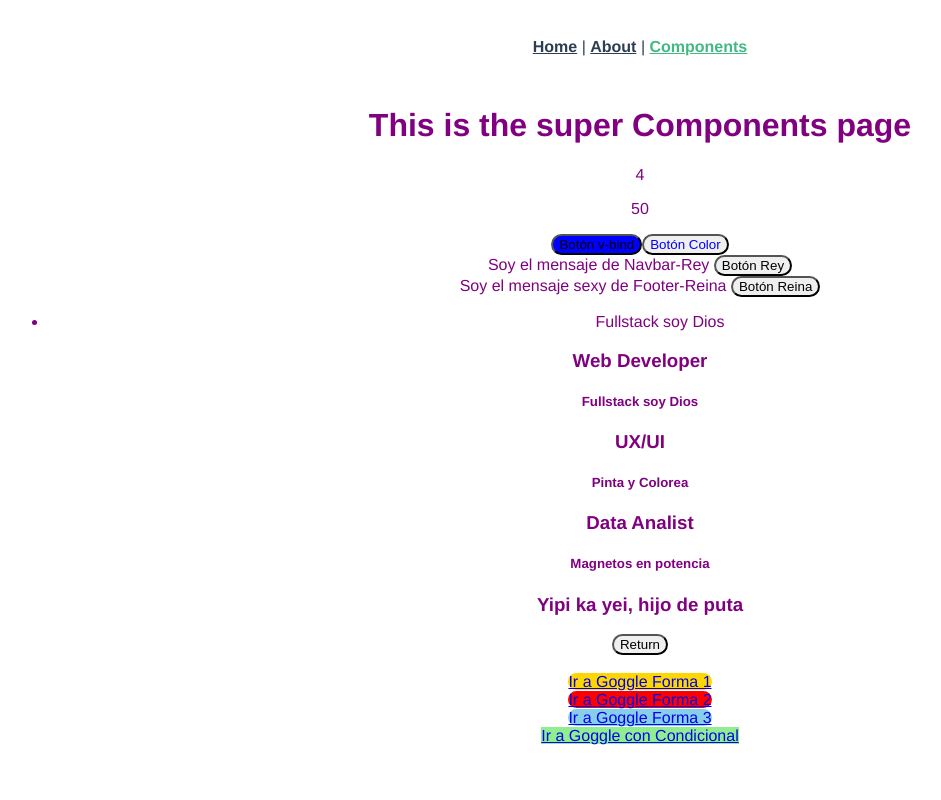
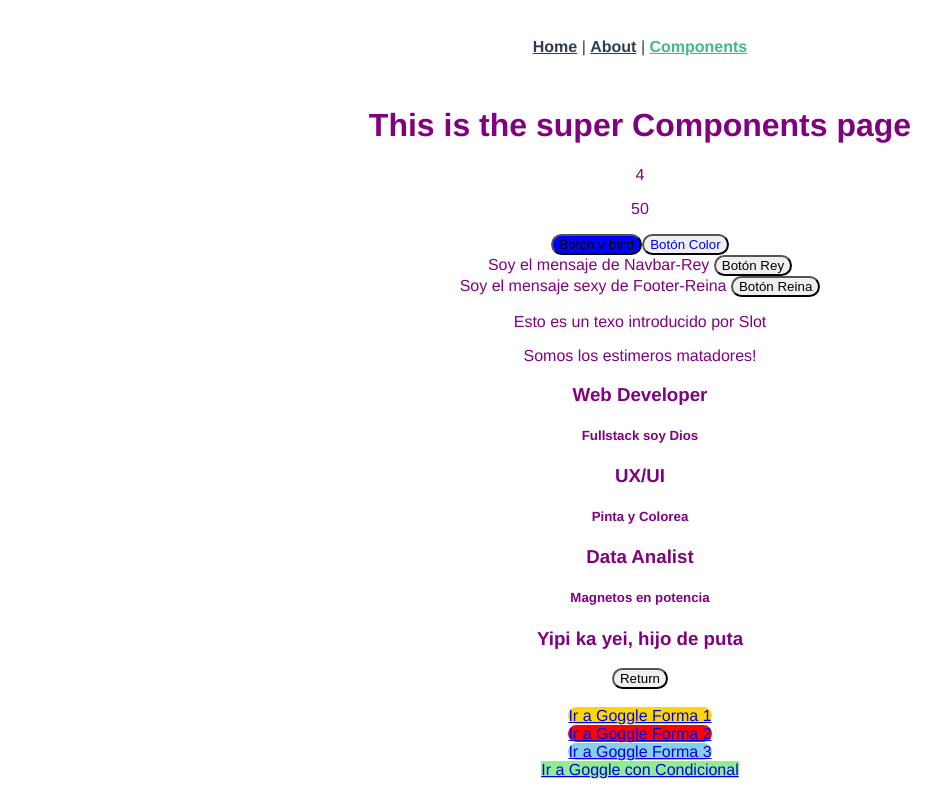
Before and after one commit to joaquinlmartin/lab-vue-basics, a Vue app: page /components in a window 1280 px wide. Shown: the whole page, without its empty margins (0-941 px from the left). Built offline with nearby package versions, Linux system fonts and the light colour scheme.

Commit message:
iterations bonus extended

```diff
--- a/src/components/Footer.vue
+++ b/src/components/Footer.vue
@@ -2,6 +2,8 @@
     <footer>
       {{ message }}
       <button @click="reina" class="btn">Botón Reina</button>
+      <slot name="slotquierechocolate"></slot>
+      <slot name="estimerosmatadores">Por ahora no tiene nada</slot>
     </footer>
 </template>
 
--- a/src/views/Components.vue
+++ b/src/views/Components.vue
@@ -8,9 +8,17 @@
       <button @click="colorchange" v-bind:style="{ color: activeColor }"
        class="btn">Botón Color</button>
      <Navbar/>
-     <Footer></Footer>
+     <Footer>
+      <template v-slot:slotquierechocolate>
+      <p>Esto es un texo introducido por Slot</p>
+      </template>
+      <template v-slot:estimerosmatadores>
+      <p>Somos los estimeros matadores!</p>
+      </template>
+    </Footer>
     <ul>
-    <li v-for="elem in getAvailableGays" :key="elem.id" v-show="elem.id">{{ elem.subtitle }}</li>
+    <li v-for="elem in getAvailableGays"
+     :key="elem.id" v-show="elem.id === 4">{{ elem.subtitle }}</li>
     </ul>
     <div v-for="elem in mySuperArrayGay" :key="elem.id" v-show="elem.id !== 4">
       <h3>{{ elem.title }}</h3>
```
